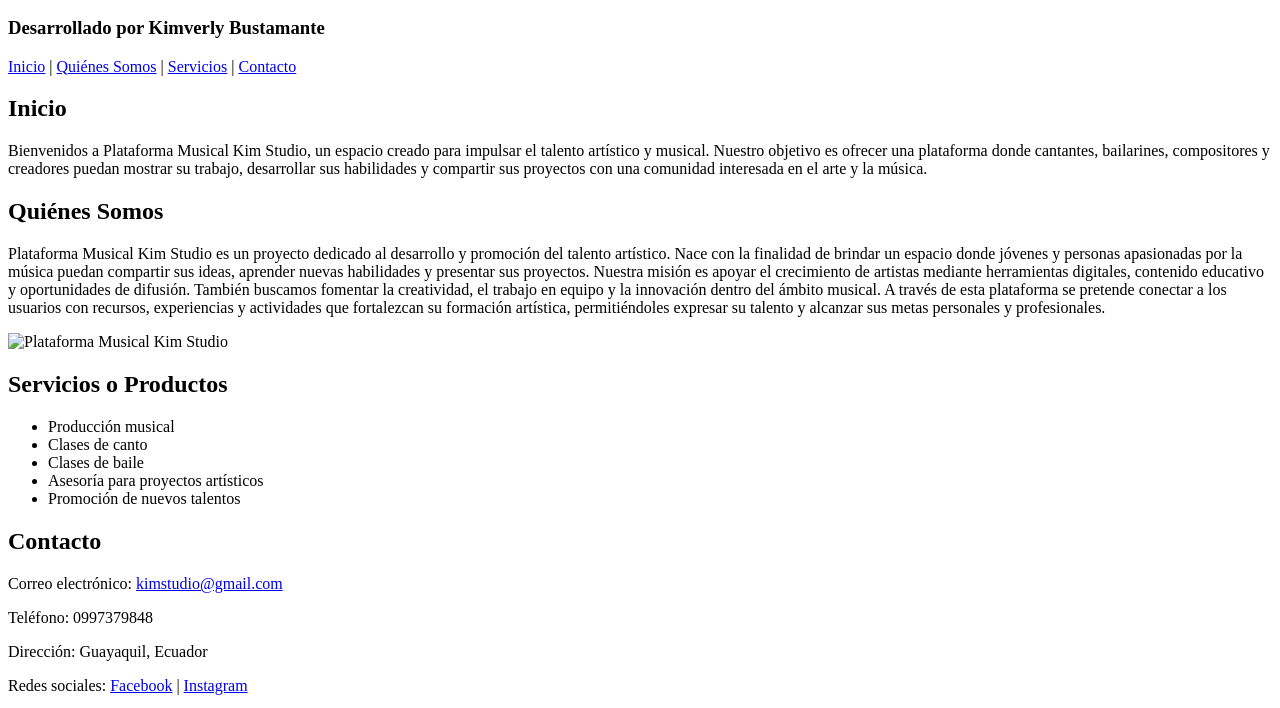
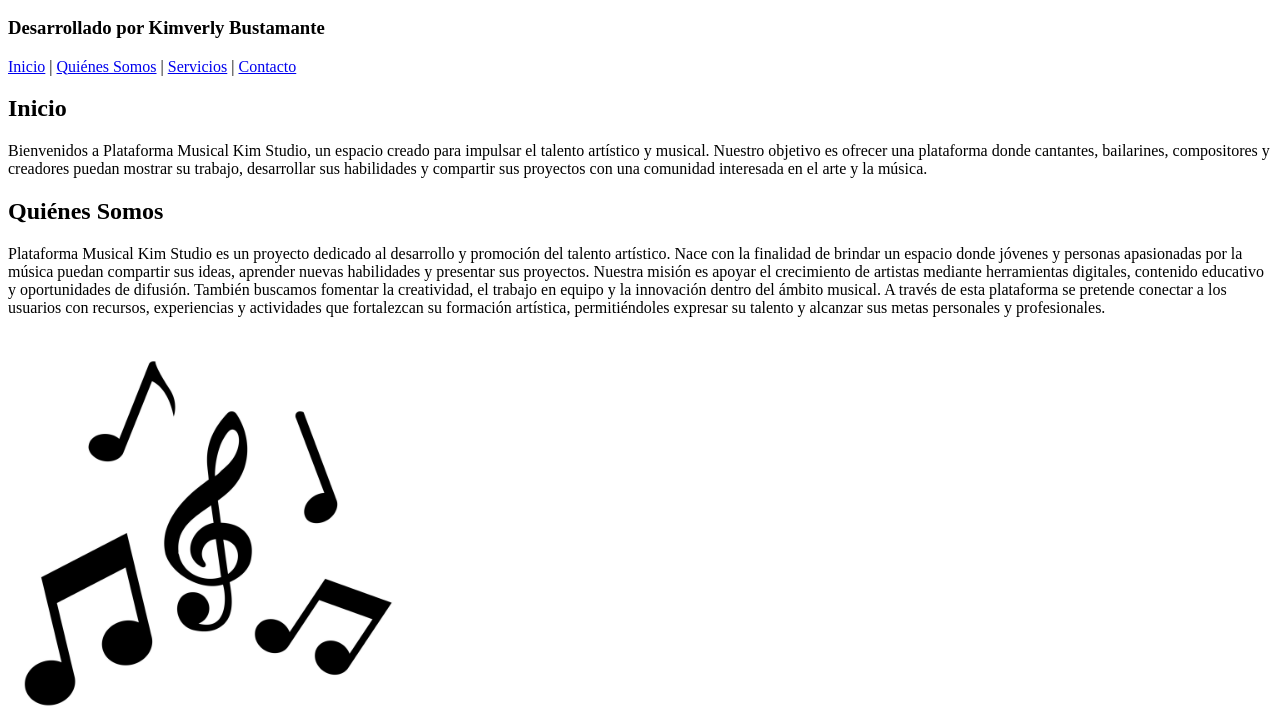
Before and after one commit to kimverlybustamante/desarrolloweb_kb, a plain HTML site: page index.html in a window 1280 px wide. Shown: the part 110-818 px from the top of the page. Drawn offline with Linux system fonts and the light colour scheme.

Commit message:
semana 13

```diff
--- a/index.html
+++ b/index.html
@@ -54,7 +54,7 @@
                     personales y profesionales.
                 </p>
 
-                <img src="kimstudio.jpg"
+                <img src="imagen.jpg.webp"
                      alt="Plataforma Musical Kim Studio"
                      width="400">
 
```
